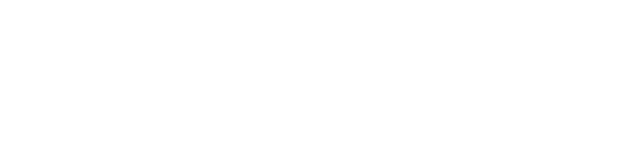
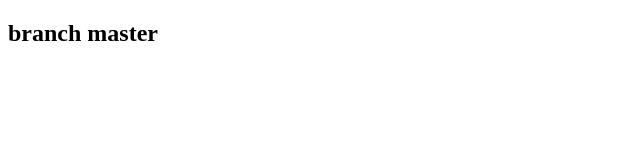
Before and after one commit to fontachi/learnGit, a plain HTML site: page index.html in a window 1280 px wide. Shown: the whole page, without its empty margins (0-640 px from the left). Drawn offline with Linux system fonts and the light colour scheme.

Commit message:
cecond commit master

```diff
--- a/index.html
+++ b/index.html
@@ -6,6 +6,9 @@
     <link rel="stylesheet" href="index.css">
 </head>
 <body>
+<div>
+    <h2>branch master</h2>
+</div>
 <script src="index.js"></script>
 </body>
 </html>
```
